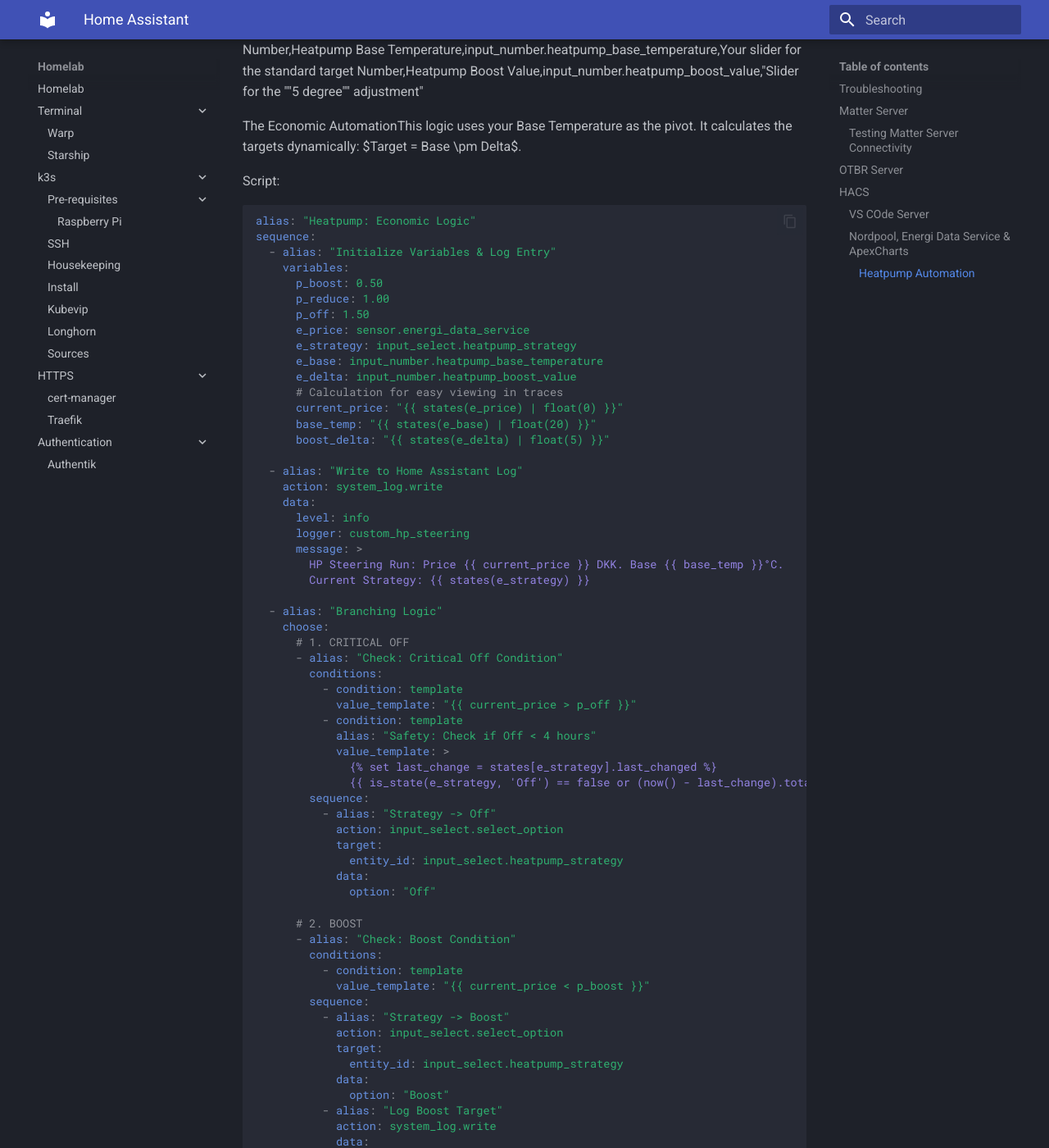
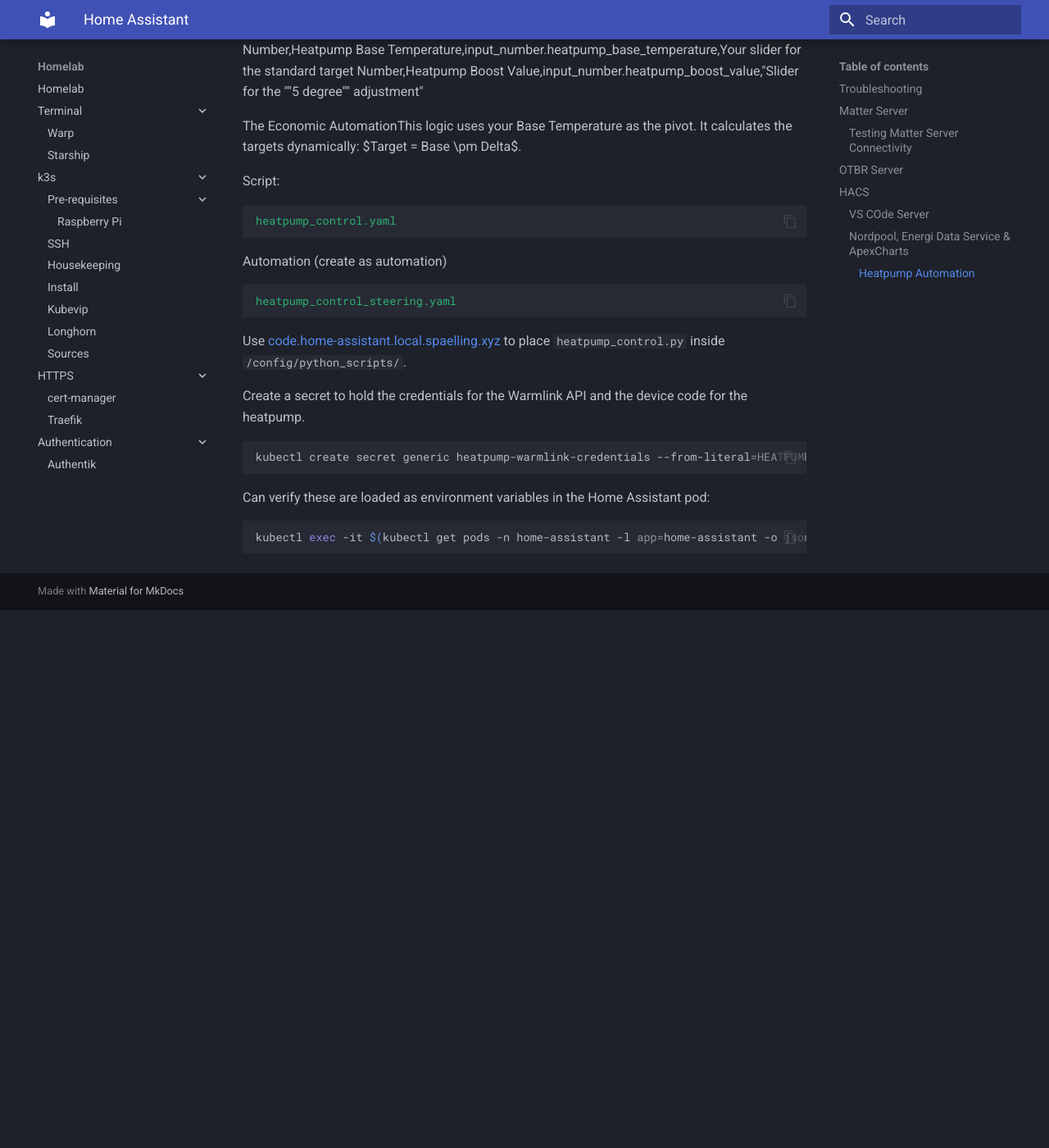
Before and after one commit to spaelling/homelab-pages, an MkDocs documentation site: the page built from docs/home_assistant/home_assistant.md, in a window 1280 px wide and 1400 px high, scrolled down 3282 px. Shown: the whole window at 82% size. Built offline with MkDocs 1.6.1 and Material for MkDocs 9.7.7, drawn with Linux system fonts in a browser that asks for light colours; after the commit the page ends 4026 px from its top, so only the background shows below that; some of the changed text lies outside the part shown.

Commit message:
heatpump automation

````diff
--- a/docs/home_assistant/home_assistant.md
+++ b/docs/home_assistant/home_assistant.md
@@ -164,118 +164,13 @@ The Economic AutomationThis logic uses your Base Temperature as the pivot. It ca
 Script:
 
 ```yaml
-alias: "Heatpump: Economic Logic"
-sequence:
-  - alias: "Initialize Variables & Log Entry"
-    variables:
-      p_boost: 0.50
-      p_reduce: 1.00
-      p_off: 1.50
-      e_price: sensor.energi_data_service
-      e_strategy: input_select.heatpump_strategy
-      e_base: input_number.heatpump_base_temperature
-      e_delta: input_number.heatpump_boost_value
-      # Calculation for easy viewing in traces
-      current_price: "{{ states(e_price) | float(0) }}"
-      base_temp: "{{ states(e_base) | float(20) }}"
-      boost_delta: "{{ states(e_delta) | float(5) }}"
-
-  - alias: "Write to Home Assistant Log"
-    action: system_log.write
-    data:
-      level: info
-      logger: custom_hp_steering
-      message: >
-        HP Steering Run: Price {{ current_price }} DKK. Base {{ base_temp }}°C.
-        Current Strategy: {{ states(e_strategy) }}
-
-  - alias: "Branching Logic"
-    choose:
-      # 1. CRITICAL OFF
-      - alias: "Check: Critical Off Condition"
-        conditions:
-          - condition: template
-            value_template: "{{ current_price > p_off }}"
-          - condition: template
-            alias: "Safety: Check if Off < 4 hours"
-            value_template: >
-              {% set last_change = states[e_strategy].last_changed %}
-              {{ is_state(e_strategy, 'Off') == false or (now() - last_change).total_seconds() < 14400 }}
-        sequence:
-          - alias: "Strategy -> Off"
-            action: input_select.select_option
-            target:
-              entity_id: input_select.heatpump_strategy
-            data:
-              option: "Off"
-
-      # 2. BOOST
-      - alias: "Check: Boost Condition"
-        conditions:
-          - condition: template
-            value_template: "{{ current_price < p_boost }}"
-        sequence:
-          - alias: "Strategy -> Boost"
-            action: input_select.select_option
-            target:
-              entity_id: input_select.heatpump_strategy
-            data:
-              option: "Boost"
-          - alias: "Log Boost Target"
-            action: system_log.write
-            data:
-              level: info
-              logger: custom_hp_steering
-              message: "Boost Active. Calculated Target: {{ base_temp + boost_delta }}°C"
-
-      # 3. REDUCE
-      - alias: "Check: Reduce Condition"
-        conditions:
-          - condition: template
-            value_template: "{{ current_price > p_reduce }}"
-        sequence:
-          - alias: "Strategy -> Reduce"
-            action: input_select.select_option
-            target:
-              entity_id: input_select.heatpump_strategy
-            data:
-              option: "Reduce"
-          - alias: "Log Reduce Target"
-            action: system_log.write
-            data:
-              level: info
-              logger: custom_hp_steering
-              message: "Reduction Active. Calculated Target: {{ base_temp - boost_delta }}°C"
-
-      # 4. NORMAL
-      - alias: "Default: Normal Strategy"
-        conditions: []
-        sequence:
-          - alias: "Strategy -> Normal"
-            action: input_select.select_option
-            target:
-              entity_id: input_select.heatpump_strategy
-            data:
-              option: "Normal"
-
-mode: restart
+heatpump_control.yaml
 ```
 
-Automation
+Automation (create as automation)
 
 ```yaml
-alias: "HP: Strategy Trigger"
-description: "Triggers the HP logic script on time or state change"
-trigger:
-  - platform: time_pattern
-    minutes: "/30"
-  - platform: state
-    entity_id:
-      - sensor.energi_data_service
-      - input_number.heatpump_base_temperature
-      - input_number.heatpump_boost_value
-action:
-  - action: script.hp_economic_logic
+heatpump_control_steering.yaml
 ```
 
 Use [code.home-assistant.local.spaelling.xyz](https://code.home-assistant.local.spaelling.xyz/?folder=/config) to place `heatpump_control.py` inside `/config/python_scripts/`.
````
Also changed, not shown: docs/home_assistant/heatpump_control.yaml (+33 -3 lines), docs/home_assistant/heatpump_control_steering.yaml (added, +22 -0 lines).
